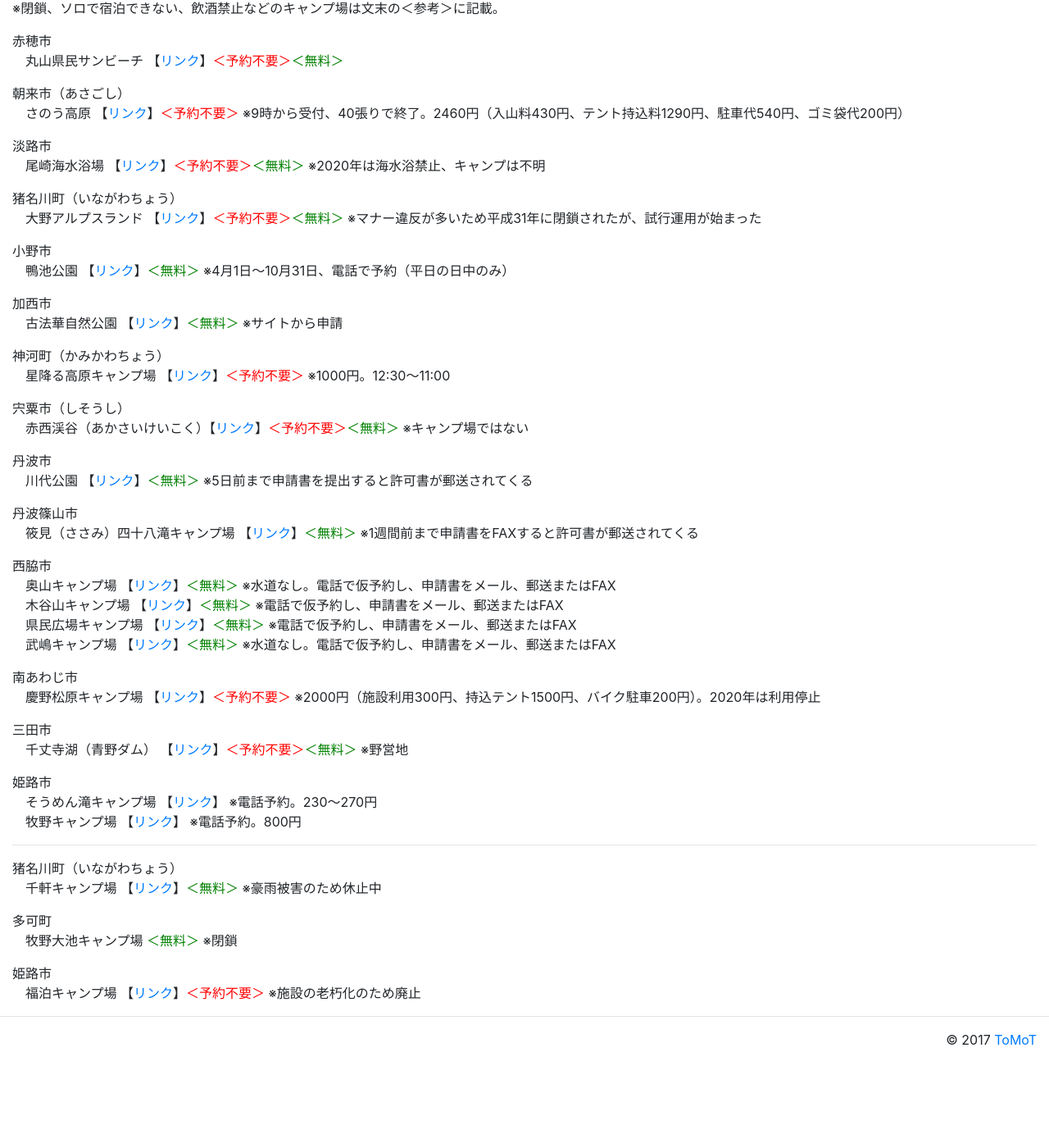
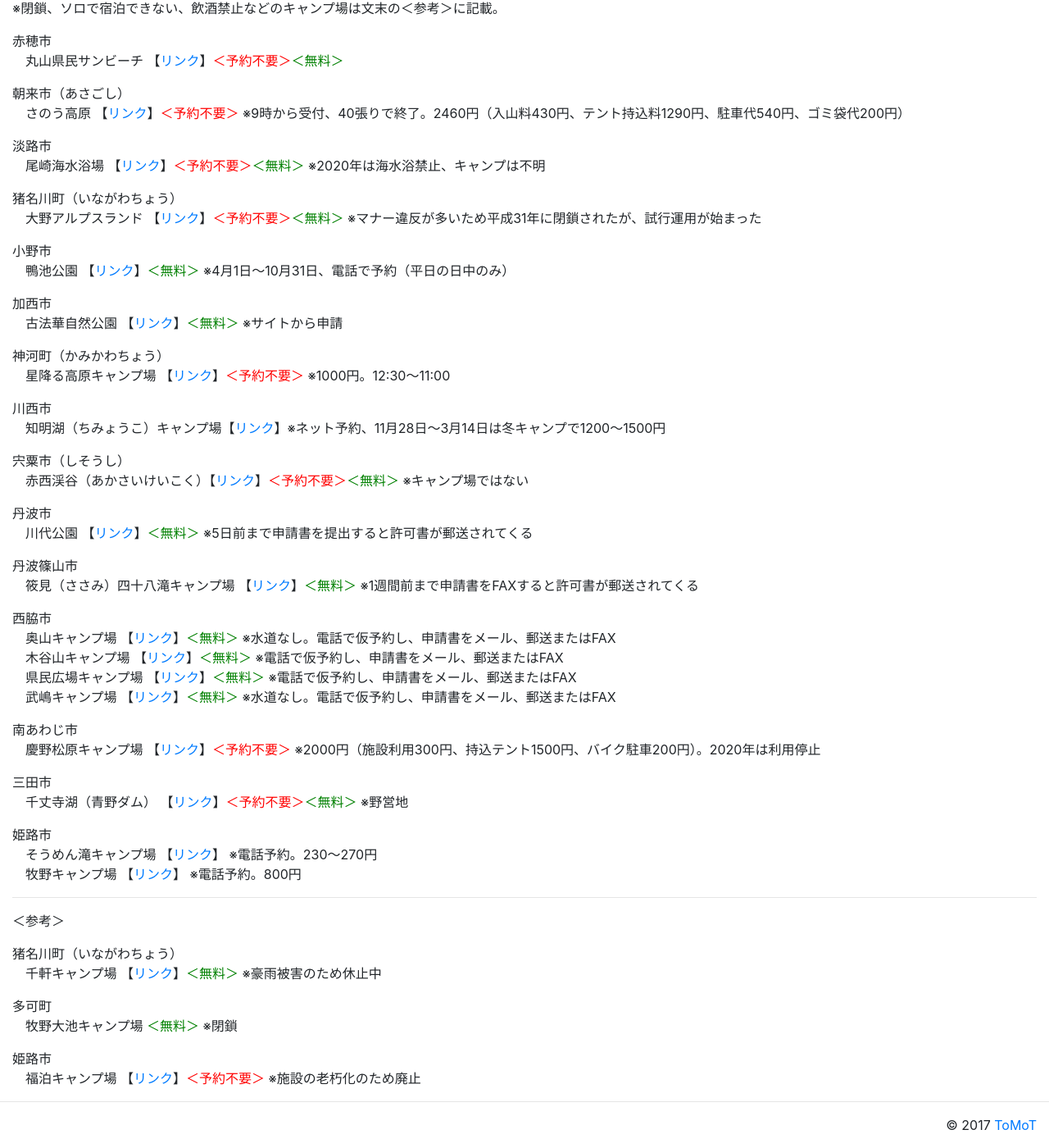
Before and after one commit to tomot/tomot.github.io, a Jekyll site: the page built from pages/camp-hyogo.md, in a window 1280 px wide and 1400 px high, scrolled down 253 px. Shown: the whole window at 82% size. Built offline with Jekyll 4.4.1, drawn with Linux system fonts in a browser that asks for light colours; nearby versions of some CDN libraries; before the commit the page ends 1549 px from its top, so only the background shows below that.

Commit message:
add Chimyo-ko camp site

```diff
--- a/pages/camp-hyogo.md
+++ b/pages/camp-hyogo.md
@@ -43,6 +43,11 @@ categories: キャンプ
 <li>星降る高原キャンプ場 【<a href="https://mineyama-kogen-resort.com/green/camp/">リンク</a>】<font color="red">＜予約不要＞</font> ※1000円。12:30〜11:00</li>
 </ul>
 
+<p class="mb-0">川西市</p>
+<ul class="list-unstyled ml-3">
+<li>知明湖（ちみょうこ）キャンプ場【<a href="https://chimyoko-camp.jimdo.com/">リンク</a>】※ネット予約、11月28日〜3月14日は冬キャンプで1200〜1500円</li>
+</ul>
+
 <p class="mb-0">宍粟市（しそうし）</p>
 <ul class="list-unstyled ml-3">
 <li>赤西渓谷（あかさいけいこく）【<a href="http://www.shiso.or.jp/leisure/?id=156">リンク</a>】<font color="red">＜予約不要＞</font><font color="Green">＜無料＞</font> ※キャンプ場ではない</li>
@@ -84,6 +89,8 @@ categories: キャンプ
 
 ---
 
+＜参考＞
+
 <p class="mb-0">猪名川町（いながわちょう）</p>
 <ul class="list-unstyled ml-3">
 <li>千軒キャンプ場 【<a href="https://www.town.inagawa.lg.jp/kanko/kanko/sengen_camp/1417501537608.html">リンク</a>】<font color="Green">＜無料＞</font> ※豪雨被害のため休止中</li>
```
